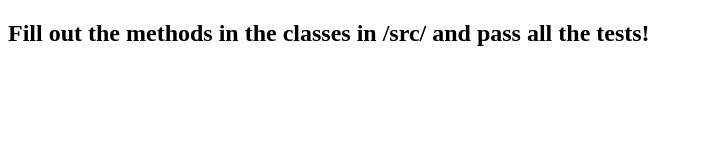
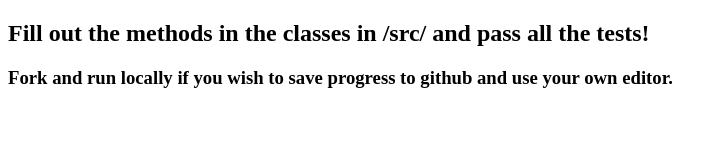
Before and after one commit to jdlawrence/graphsTreesBinaryTrees, a website built with Parcel: page index.html in a window 1280 px wide. Shown: the whole page, without its empty margins (0-726 px from the left). Built offline with nearby package versions, Linux system fonts and the light colour scheme.

Commit message:
Add further instructions

```diff
--- a/index.html
+++ b/index.html
@@ -9,6 +9,7 @@
 <body>
 	<div id="app">
 		<h2>Fill out the methods in the classes in /src/ and pass all the tests!</h2>
+		<h3>Fork and run locally if you wish to save progress to github and use your own editor.</h3>
 	</div>
 
 	<script src="src/graphs.js"></script>
```
